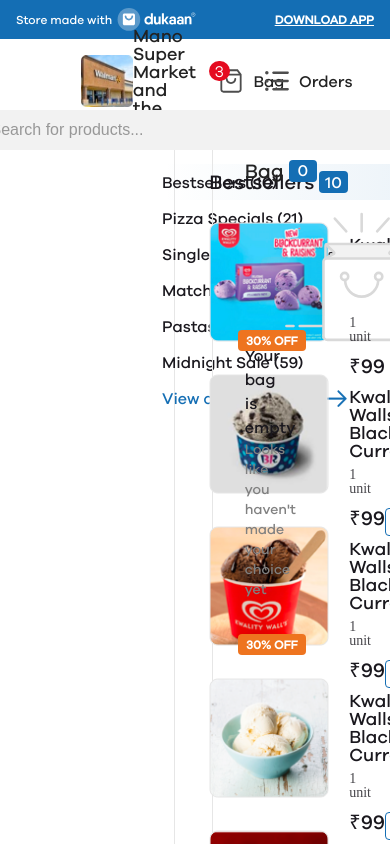
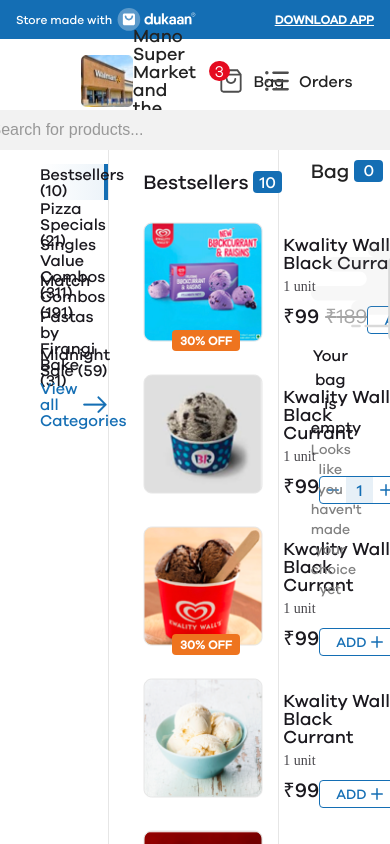
Before and after one commit to mdaz78/mydukaan, a React (Create React App) app: page / in a window 390 px wide. Shown: the top 844 px of the page. Built offline with nearby package versions, Linux system fonts and the light colour scheme.

Commit message:
fix: Add responsiveness to shopping area

```diff
--- a/src/styles/Categories.module.css
+++ b/src/styles/Categories.module.css
@@ -10,7 +10,7 @@
 }
 
 li {
-  width: 25.5rem;
+  width: 100%;
   height: 3.6rem;
   box-sizing: border-box;
   cursor: pointer;
--- a/src/styles/ShoppingArea.module.css
+++ b/src/styles/ShoppingArea.module.css
@@ -24,3 +24,17 @@
   margin-top: 3.6rem;
   margin-left: 3.2rem;
 }
+
+/* tablets */
+@media (max-width: 1024px) {
+  .container {
+    margin: 0 4rem;
+  }
+}
+
+/* tablets */
+@media (max-width: 768px) {
+  .header {
+    margin: 0 2rem;
+  }
+}
```
